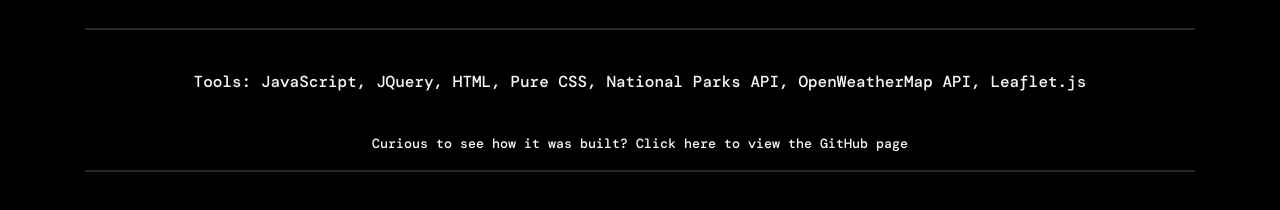
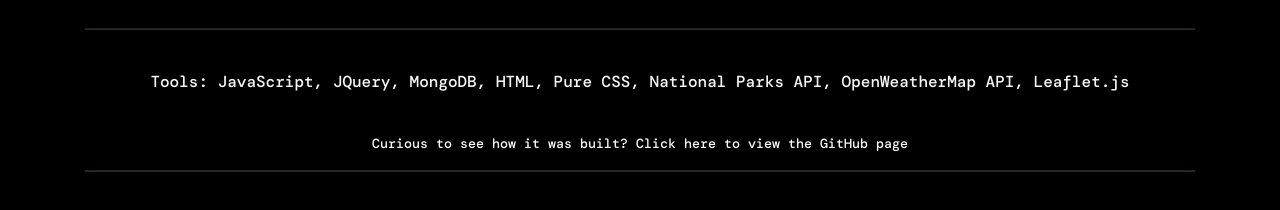
Before and after one commit to edithdaria/Personal-Portfolio, a website: page public/views/exploreOutdoors.html in a window 1280 px wide. Shown: the part 2068-2278 px from the top of the page. Drawn offline with nearby package versions, Linux system fonts and the light colour scheme.

Commit message:
added mongodb to explore outdoors

```diff
--- a/public/views/exploreOutdoors.html
+++ b/public/views/exploreOutdoors.html
@@ -165,7 +165,7 @@
 
       <div class="row">
         <div class="col-md-12 col-lg-12 col-sm-12">
-          <p>Tools: JavaScript, JQuery, HTML, Pure CSS, National Parks API, OpenWeatherMap API, Leaflet.js</p>
+          <p>Tools: JavaScript, JQuery, MongoDB, HTML, Pure CSS, National Parks API, OpenWeatherMap API, Leaflet.js</p>
           <br>
           <a href="https://github.com/edithdaria/Explore-Outdoors" target="_blank" style="text-decoration: none;"><p id="git-hub">Curious to see how it was built? Click here to view the GitHub page</p></a>
           <hr class="solid">
```
